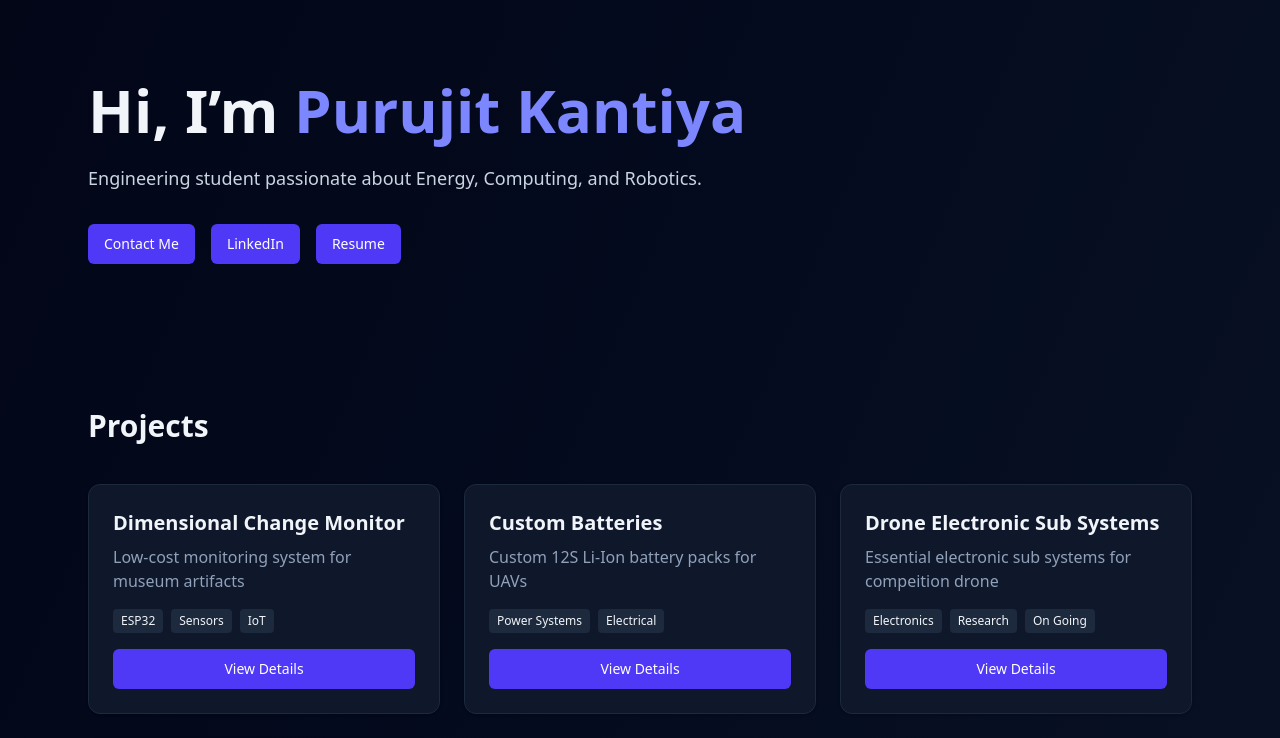
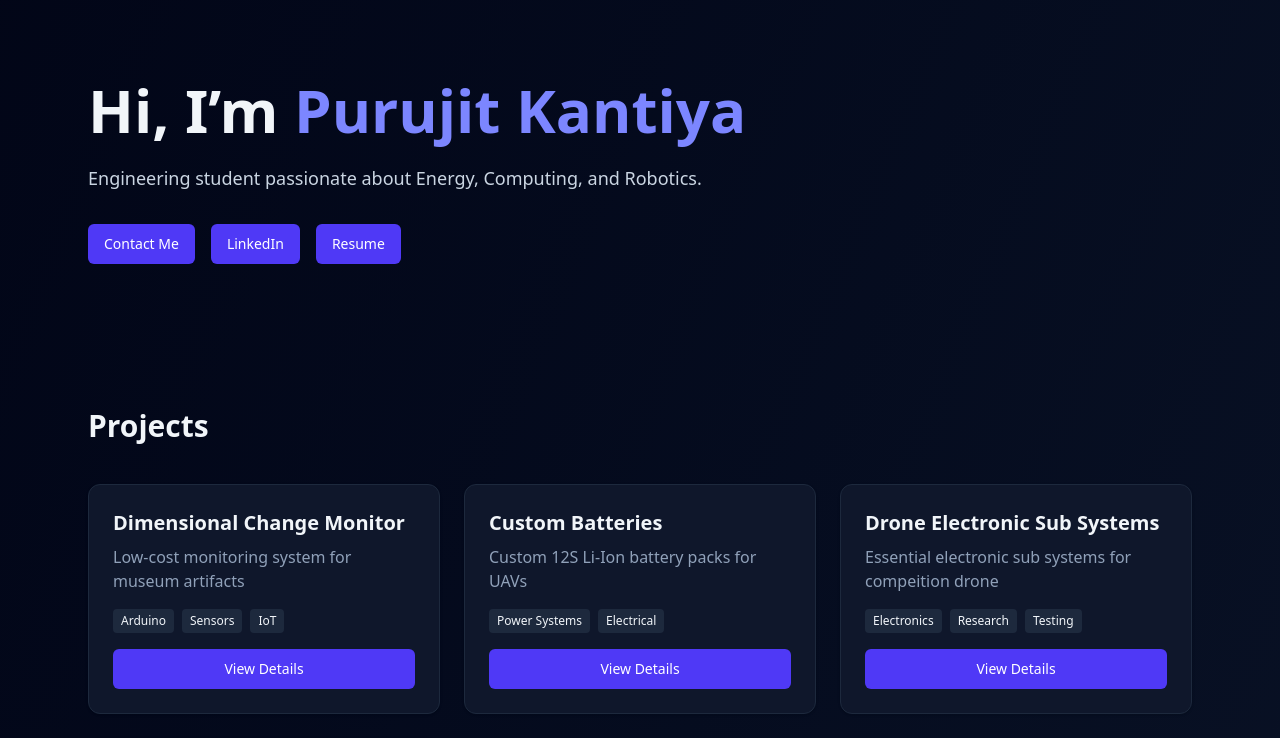
Before and after one commit to purujitk/portfolio, a React (Vite) app: page /#/ in a window 1280 px wide. Shown: the top 738 px of the page. Built offline with nearby package versions, Linux system fonts and the light colour scheme.

Commit message:
updated details and removed gh link

```diff
--- a/src/pages/Home.jsx
+++ b/src/pages/Home.jsx
@@ -12,7 +12,7 @@ export default function Home() {
       slug: "dimensional-change-monitor",
       description:
         "Low-cost monitoring system for museum artifacts",
-      tags: ["ESP32", "Sensors", "IoT"],
+      tags: ["Arduino", "Sensors", "IoT"],
     },
     {
       title: "Custom Batteries",
@@ -26,7 +26,7 @@ export default function Home() {
       slug: "sub-system",
       description:
         "Essential electronic sub systems for compeition drone",
-      tags: ["Electronics", "Research", "On Going"],
+      tags: ["Electronics", "Research", "Testing"],
     },
     {
       title: "Custom Suspension",
@@ -117,9 +117,6 @@ export default function Home() {
           <p className="text-slate-500">
             © {new Date().getFullYear()} Purujit Kantiya
           </p>
-          <a href="https://github.com/yourusername">
-            <Github />
-          </a>
         </div>
       </footer>
     </div>
--- a/src/pages/ProjectDetail.jsx
+++ b/src/pages/ProjectDetail.jsx
@@ -30,9 +30,9 @@ const PROJECTS = {
   },
   "sub-system": {
     title: "Drone Electronic Sub Systems",
-    skills: ["Electronics", "Research", "KiCad"],
+    skills: ["Testing", "Research", "KiCad"],
     description:
-      "As manager of the system integration team on the Aerospace Design team, I am in charge of all electrical and software development of our competition aircraft that will fly at the AIAA compeition this summer.",
+      "As manager of the system integration team on the Aerospace Design team, I am in charge of all electrical and software development of our competition aircraft that will fly at the AIAA compeition this summer. This year the compeition requires us to create a banner towing bush plane that can also carry passengers (rubber ducks). On the technical side, I was in charge of researching all components that will go into our v1 plane including flight stabilization systems, batteries, motors, ESC's and communication devices. My role also required me to create and organize all sub system tests including full flight performance tests. As a mananger, part of my role also included member education. Right now I am teaching my members to how to create a basic PDB on KiCad that could be used for our drone to split and regulate power to all the electronics on the plane.",
     image: "images/plane_1.png",
   },
 };
```
